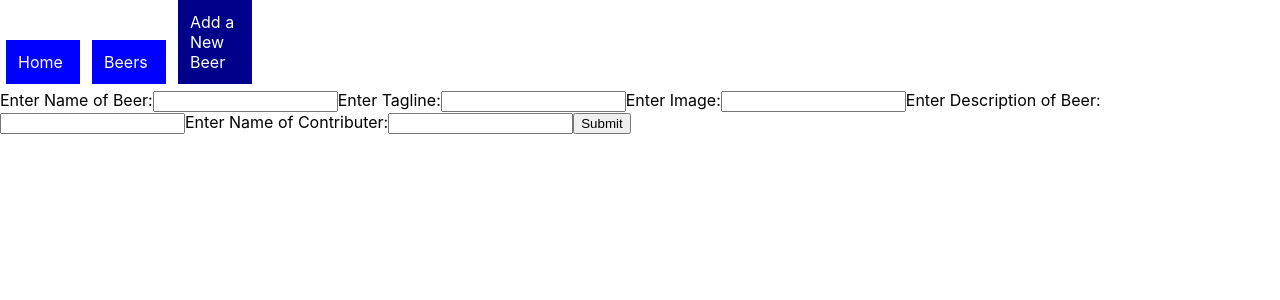
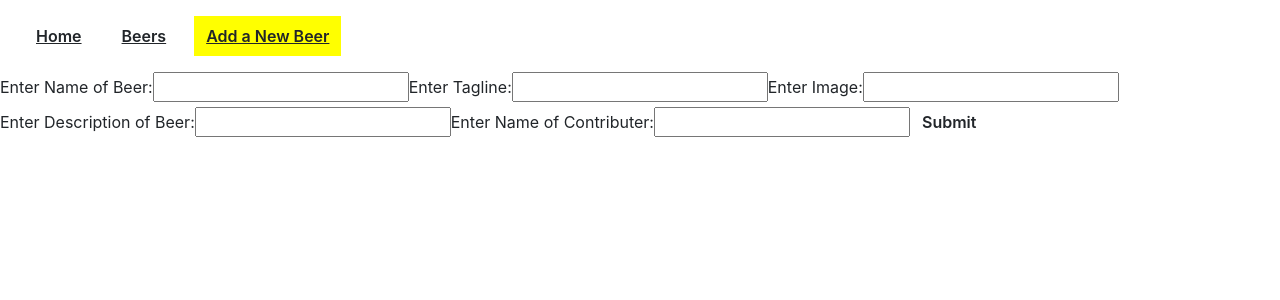
Before and after one commit to catkeson123/Phase-2-Project, a React (Create React App) app in the folder phase-2-project/: page /form in a window 1280 px wide. Shown: the top 300 px of the page. Built offline with nearby package versions, Linux system fonts and the light colour scheme; data requests are answered from the project's data file.

Commit message:
css changes

```diff
--- a/phase-2-project/package.json
+++ b/phase-2-project/package.json
@@ -6,12 +6,13 @@
     "@testing-library/jest-dom": "^5.16.5",
     "@testing-library/react": "^13.4.0",
     "@testing-library/user-event": "^13.5.0",
+    "bootstrap": "^5.3.0-alpha1",
+    "json-server": "^0.16.3",
     "react": "^18.2.0",
     "react-dom": "^18.2.0",
     "react-router-dom": "^5.3.4",
     "react-scripts": "5.0.1",
-    "web-vitals": "^2.1.4",
-    "json-server": "^0.16.3"
+    "web-vitals": "^2.1.4"
   },
   "scripts": {
     "start": "react-scripts start",
--- a/phase-2-project/public/index.html
+++ b/phase-2-project/public/index.html
@@ -5,6 +5,8 @@
     <link rel="icon" href="%PUBLIC_URL%/favicon.ico" />
     <meta name="viewport" content="width=device-width, initial-scale=1" />
     <meta name="theme-color" content="#000000" />
+    <meta name="viewport" content="width=device-width, initial-scale=1">
+    <link href="https://cdn.jsdelivr.net/npm/bootstrap@5.3.0-alpha1/dist/css/bootstrap.min.css" rel="stylesheet" integrity="sha384-GLhlTQ8iRABdZLl6O3oVMWSktQOp6b7In1Zl3/Jr59b6EGGoI1aFkw7cmDA6j6gD" crossorigin="anonymous">
     <meta
       name="description"
       content="Web site created using create-react-app"
@@ -39,5 +41,6 @@
       To begin the development, run `npm start` or `yarn start`.
       To create a production bundle, use `npm run build` or `yarn build`.
     -->
+    <script src="https://cdn.jsdelivr.net/npm/bootstrap@5.3.0-alpha1/dist/js/bootstrap.bundle.min.js" integrity="sha384-w76AqPfDkMBDXo30jS1Sgez6pr3x5MlQ1ZAGC+nuZB+EYdgRZgiwxhTBTkF7CXvN" crossorigin="anonymous"></script>
   </body>
 </html>
--- a/phase-2-project/src/BeerCard.js
+++ b/phase-2-project/src/BeerCard.js
@@ -8,7 +8,7 @@ const handleFlip =() =>{
 }
 
   return (
-    <div onClick={(handleFlip)}>
+    <div className="container text-center" onClick={(handleFlip)}>
       <h1>{name}</h1>
       {showFront ? <img src={image} alt={name}/> : <p>{description}</p>}
       <h2>{showFront ? tagline : contribute}</h2>
--- a/phase-2-project/src/Form.js
+++ b/phase-2-project/src/Form.js
@@ -1,4 +1,5 @@
 import { useState } from "react";
+import { useHistory } from "react-router-dom";
 
 function Form ({addBeerState}) {
     const [name, setName] = useState("")
@@ -6,6 +7,7 @@ function Form ({addBeerState}) {
     const [image, setImage] = useState("")
     const [description, setDescription] = useState("")
     const [contributer, setContributer] = useState("")
+    let history = useHistory()
 
     const handleSubmit = e => {
         e.preventDefault()
@@ -24,6 +26,8 @@ function Form ({addBeerState}) {
             .then(r => r.json())
             .then(addBeerState)
             e.target.reset()
+            history.push("/beers")
+
     }
     return (
         <div>
--- a/phase-2-project/src/Header.js
+++ b/phase-2-project/src/Header.js
@@ -23,7 +23,7 @@ function Header() {
   });
 
   const addBeerState = (newBeerObj) => {
-    setBeerList([...beerList, newBeerObj])
+    setBeerList([newBeerObj, ...beerList])
   }
 
   return (
--- a/phase-2-project/src/NavBar.js
+++ b/phase-2-project/src/NavBar.js
@@ -1,48 +1,43 @@
 import { NavLink } from "react-router-dom";
-const linkStyles = {
-    display: "inline-block",
-    width: "50px",
-    padding: "12px",
-    margin: "0 6px 6px",
-    background: "blue",
-    textDecoration: "none",
-    color: "white",
-  };
+
 
   function NavBar() {
     return (
-      <div>
+      <nav>
+        <div className="navigation">
           <NavLink
             to="/"
             exact
-          style={linkStyles}
             activeStyle={{
-            background: "darkblue",
+              background: "yellow" ,
             }}
+            className="button"
           >
             Home
           </NavLink>
           <NavLink
             to="/beers"
             exact
-          style={linkStyles}
             activeStyle={{
-            background: "darkblue",
+              background: "yellow",
             }}
+            className="button"
           >
             Beers
           </NavLink>
           <NavLink
             to="/form"
             exact
-          style={linkStyles}
             activeStyle={{
-            background: "darkblue",
+              background: "yellow",
             }}
+            className="button"
           >
             Add a New Beer
           </NavLink>
         </div>
+
+      </nav>
     );
   }
 
--- a/phase-2-project/src/index.css
+++ b/phase-2-project/src/index.css
@@ -17,3 +17,71 @@ code {
   display: flex;
   flex-direction: column;
 }
+
+header {
+  padding: 1rem;
+  display: flex;
+  justify-content: space-between;
+  align-content: center;
+}
+
+button, .button {
+  appearance: auto;
+  padding: 0.5rem 0.75rem;
+  border: none;
+  font: inherit;
+  font-weight: 600;
+  color: inherit;
+  cursor: pointer;
+  color: var(--primary);
+  background-color: var(--background);
+  border: 2px solid var(--dark-turquoise);
+  transition: background-color 0.2s;
+}
+
+button.active,
+button:focus,
+button:hover,
+.button.active,
+.button:focus,
+.button:hover {
+  outline: none;
+  color: var(--background);
+  background-color: var(--primary);
+  border: 2px solid var(--primary);
+}
+
+button:disabled,
+.button:disabled {
+  cursor: not-allowed;
+  color: var(--dark-grey);
+  background-color: var(--grey);
+}
+
+button.blue,
+.button.blue {
+  border: 2px solid var(--blue-dark);
+  color: var(--blue);
+}
+
+button.blue.active,
+button.blue:focus,
+button.blue:hover,
+.button.blue.active,
+.button.blue:focus,
+.button.blue:hover {
+  color: var(--white);
+  background-color: var(--blue);
+  border: 2px solid var(--blue);
+}
+
+.navigation * {
+  margin: 0 0.5rem;
+}
+
+nav {
+  padding: 1rem;
+  display: flex;
+  justify-content: space-between;
+  align-content: center;
+}
--- a/phase-2-project/src/index.js
+++ b/phase-2-project/src/index.js
@@ -3,6 +3,7 @@ import ReactDOM from 'react-dom/client';
 import './index.css';
 import App from './App';
 import { BrowserRouter } from 'react-router-dom';
+import bootstrap from 'bootstrap';
 
 const root = ReactDOM.createRoot(document.getElementById('root'));
 root.render(
```
Also changed, not shown: phase-2-project/db.json (+30 -15 lines), 1 other file (tests, documents, lock files or other folders). Lines whose indentation alone changed are shown as unchanged.
